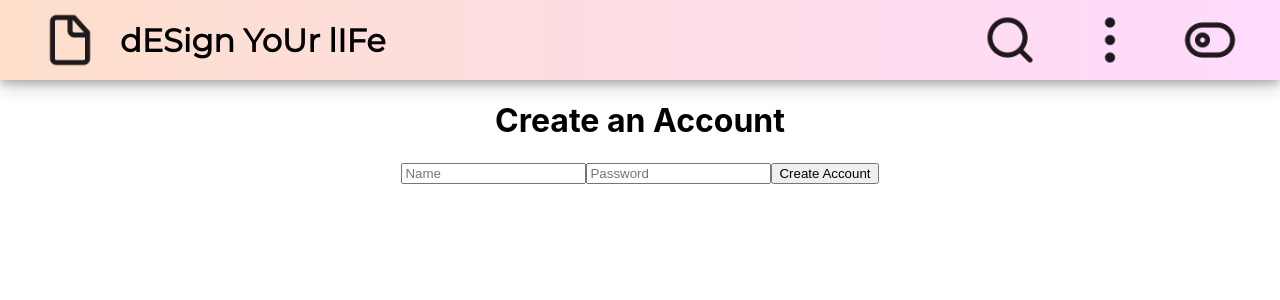
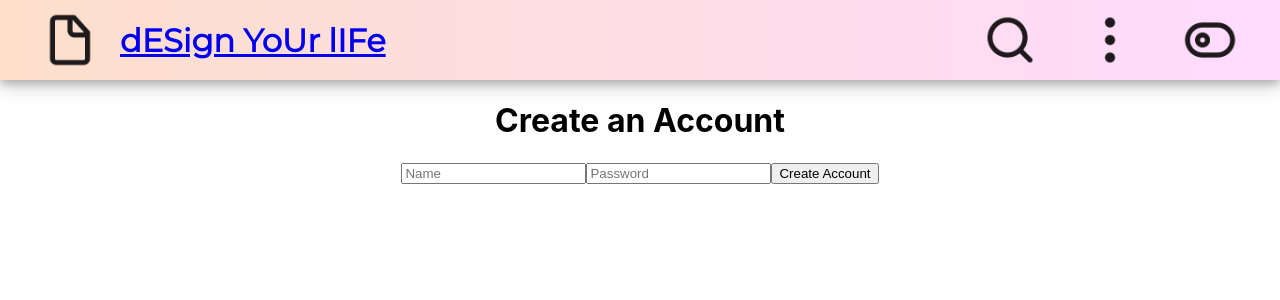
Before and after one commit to Design-Your-Life-Build-Week/Front-End, a React (Create React App) app in the folder client/: page /register in a window 1280 px wide. Shown: the top 300 px of the page. Built offline with nearby package versions, Linux system fonts and the light colour scheme.

Commit message:
some more routes

```diff
--- a/client/src/components/NavBar.js
+++ b/client/src/components/NavBar.js
@@ -6,6 +6,8 @@ import PageIcon from '../images/page-icon.png';
 import SearchIcon from '../images/search-icon.png';
 import DotsIcon from '../images/dots-icon.png';
 import ToggleIcon from '../images/toggle-icon.png';
+
+import {NavLink} from "react-router-dom";
 
 export default function NavBar() {
     // wrapper for nav bar
@@ -47,10 +49,12 @@ export default function NavBar() {
 
     return (
         <NavWrapper>
-            <LogoWrapper>
-                <Icon src={PageIcon} alt="file icon"/>
-                <LogoTitle>dESign YoUr lIFe</LogoTitle>
-            </LogoWrapper>
+            <NavLink to="/">
+                <LogoWrapper>
+                    <Icon src={PageIcon} alt="file icon"/>
+                    <LogoTitle>dESign YoUr lIFe</LogoTitle>
+                </LogoWrapper>
+            </NavLink>
             <IconWrapper>
                 <Icon src={SearchIcon} alt="search icon"/>
                 <Icon src={DotsIcon} alt="dots icon"/>
--- a/client/src/components/Registration.jsx
+++ b/client/src/components/Registration.jsx
@@ -34,6 +34,7 @@ const handleSubmit = event => {
             .catch(error => {
                 console.log("Something went wrong...", error)
             })
+            props.history.push("/login")
     setUser({
         username: '', password: ''
     })
```
